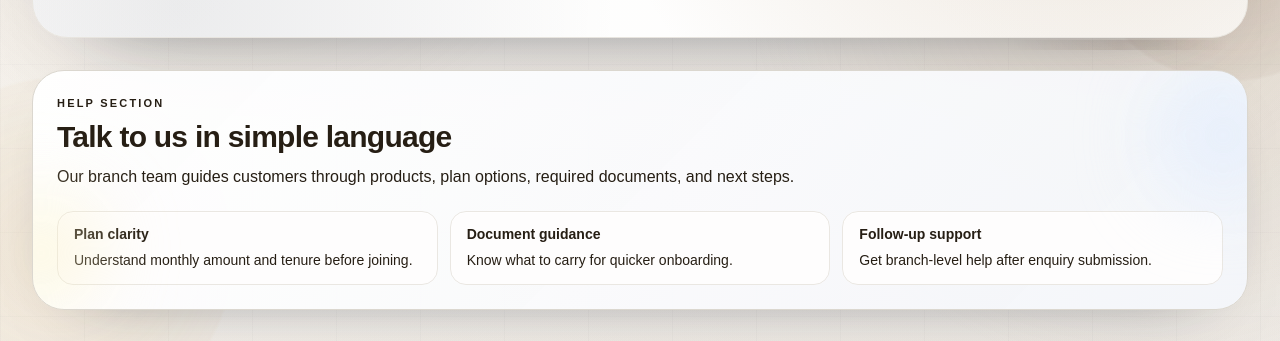
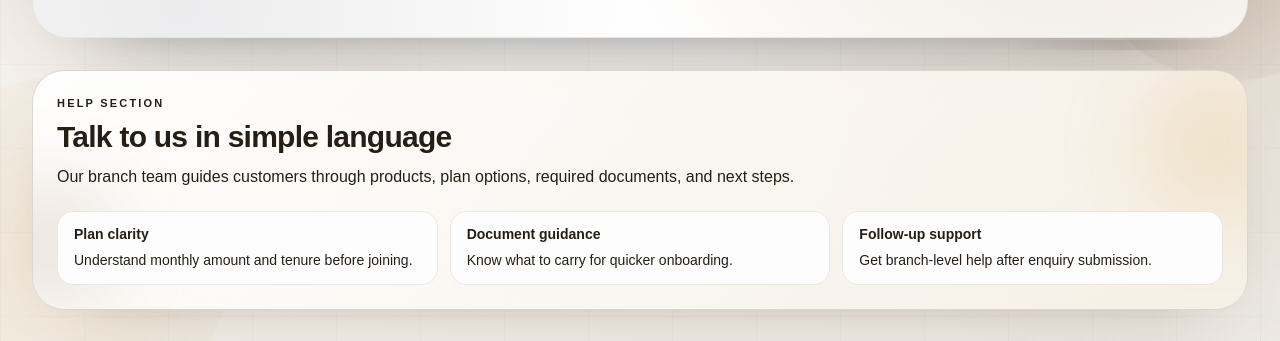
Before and after one commit to praamr369/subidha-advance-emi, a Next.js app in the folder frontend/: page /contact in a window 1280 px wide. Shown: the part 608-949 px from the top of the page. Built offline with nearby package versions, Linux system fonts and the light colour scheme; no server answers.

Commit message:
style(public): align marketing banner with warm public theme

```diff
--- a/frontend/src/components/public/PublicMarketingBanner.tsx
+++ b/frontend/src/components/public/PublicMarketingBanner.tsx
@@ -24,23 +24,25 @@ export default function PublicMarketingBanner({
   return (
     <section
       className={cn(
-        "relative overflow-hidden rounded-[2rem] border border-white/75 bg-[linear-gradient(135deg,rgba(255,255,255,0.96),rgba(244,246,250,0.95))] p-6 shadow-[0_24px_70px_-50px_rgba(15,23,42,0.62)]",
+        "public-reveal relative overflow-hidden rounded-[2rem] border border-white/75 bg-[linear-gradient(135deg,rgba(255,255,255,0.94),rgba(246,239,229,0.94))] p-6 shadow-[0_24px_70px_-50px_rgba(87,54,31,0.58)] dark:border-border/70 dark:bg-[linear-gradient(135deg,rgba(45,37,30,0.92),rgba(33,29,25,0.94))]",
         className
       )}
     >
-      <div className="pointer-events-none absolute -right-10 top-0 h-32 w-32 rounded-full bg-blue-100/60 blur-2xl" />
-      <div className="pointer-events-none absolute -left-12 bottom-0 h-28 w-28 rounded-full bg-amber-100/50 blur-2xl" />
+      <div className="pointer-events-none absolute -right-10 top-0 h-36 w-36 rounded-full bg-[rgba(214,170,94,0.22)] blur-2xl" />
+      <div className="pointer-events-none absolute -left-12 bottom-0 h-32 w-32 rounded-full bg-[rgba(112,72,42,0.14)] blur-2xl" />
+      <div className="relative z-10">
         <div className="text-[11px] font-semibold uppercase tracking-[0.2em] text-muted-foreground">{eyebrow}</div>
-      <h2 className="mt-2 text-2xl font-semibold tracking-tight sm:text-3xl">{title}</h2>
+        <h2 className="mt-2 text-2xl font-semibold tracking-tight text-foreground sm:text-3xl">{title}</h2>
         <Typography className="mt-2 max-w-3xl sm:text-base">{description}</Typography>
         <div className="mt-5 grid gap-3 md:grid-cols-2 xl:grid-cols-3">
           {items.map((item) => (
-          <article key={item.title} className="public-card-sm px-4 py-3">
+            <article key={item.title} className="public-card-sm public-card-animated px-4 py-3">
               <h3 className="text-sm font-semibold text-foreground">{item.title}</h3>
               <p className="mt-1 text-sm leading-6 text-muted-foreground">{item.description}</p>
             </article>
           ))}
         </div>
+      </div>
     </section>
   );
 }
```
Lines whose indentation alone changed are shown as unchanged.
